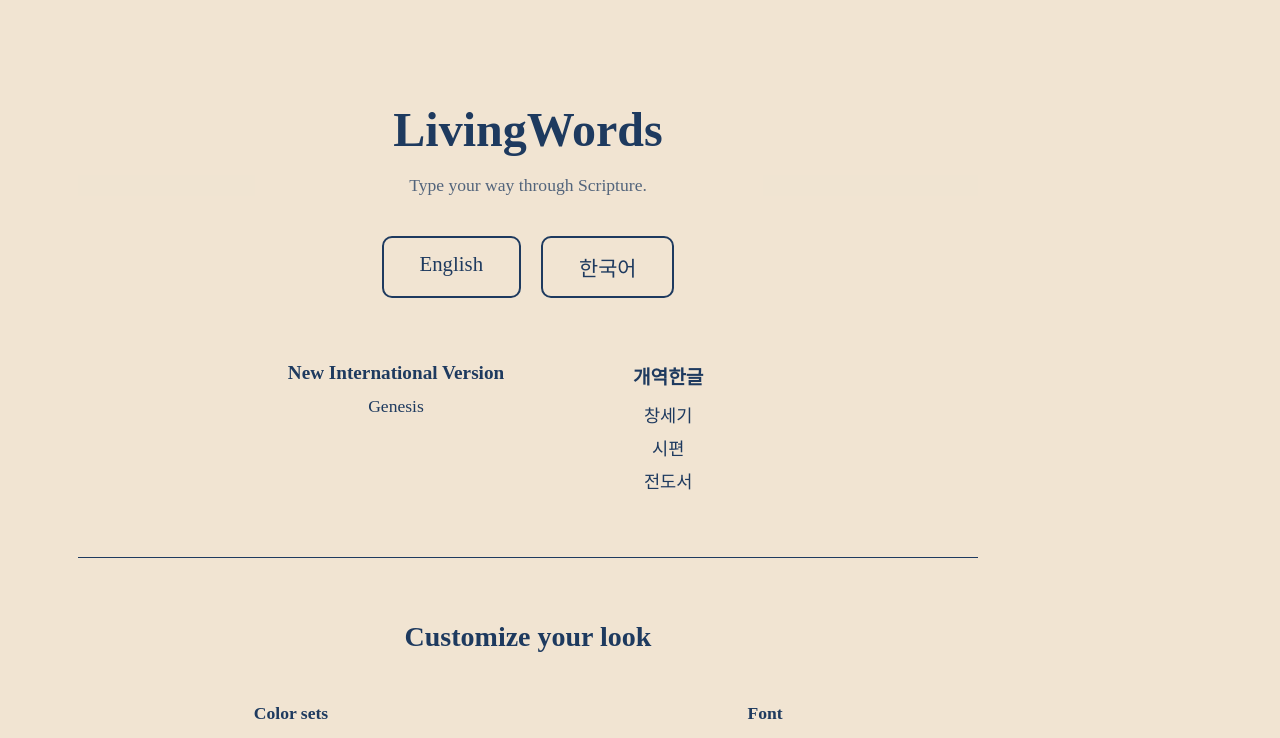
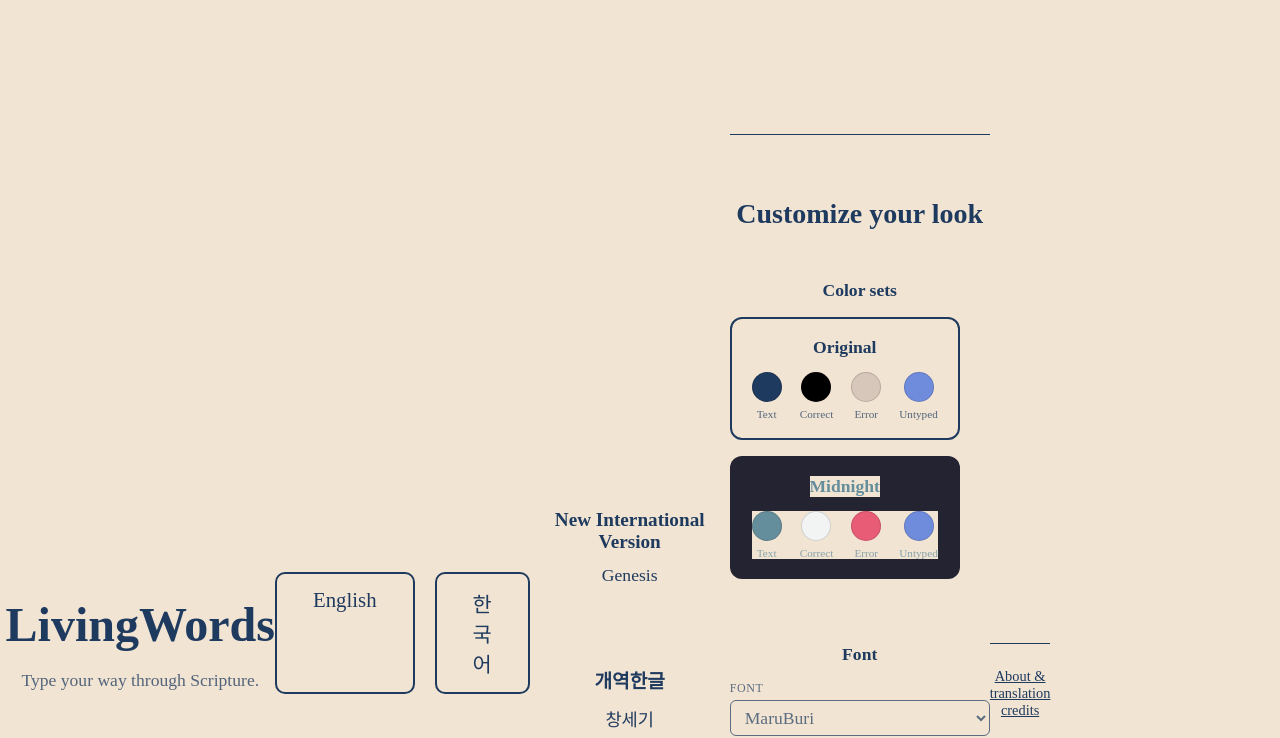
Before and after one commit to tgsech/bible, a React (Vite) app: page / in a window 1280 px wide. Shown: the top 738 px of the page. Built offline with nearby package versions, Linux system fonts and the light colour scheme; a web font is replaced by a local one.

Commit message:
Hopefully centers the landing page and then edited to add another theme option

```diff
--- a/src/pages/LandingPage.css
+++ b/src/pages/LandingPage.css
@@ -1,7 +1,12 @@
+#mainBody {
+  display: flex;
+  justify-content: center;
+  align-items: center;
+}
+
 .landingPage {
   max-width: 900px;
   margin: 0 auto;
-  text-align: center;
 }
 
 .landingHeader {
--- a/src/theme/themeOptions.ts
+++ b/src/theme/themeOptions.ts
@@ -35,6 +35,19 @@ export const PALETTES: ColorPalette[] = [
       composing: "#001a47",
     },
   },
+  {
+    id: "midnight",
+    name: "Midnight",
+    colors: {
+      bg: "#242331",
+      text: "#658E9C",
+      correct: "#F2F4F3",
+      incorrect: "#E85D75",
+      untyped: "#6f8cdc",
+      cursor: "#F2F4F3",
+      composing: "#001a47",
+      },
+  },
 ];
 
 // The two fonts already declared via @font-face in index.css.
```
